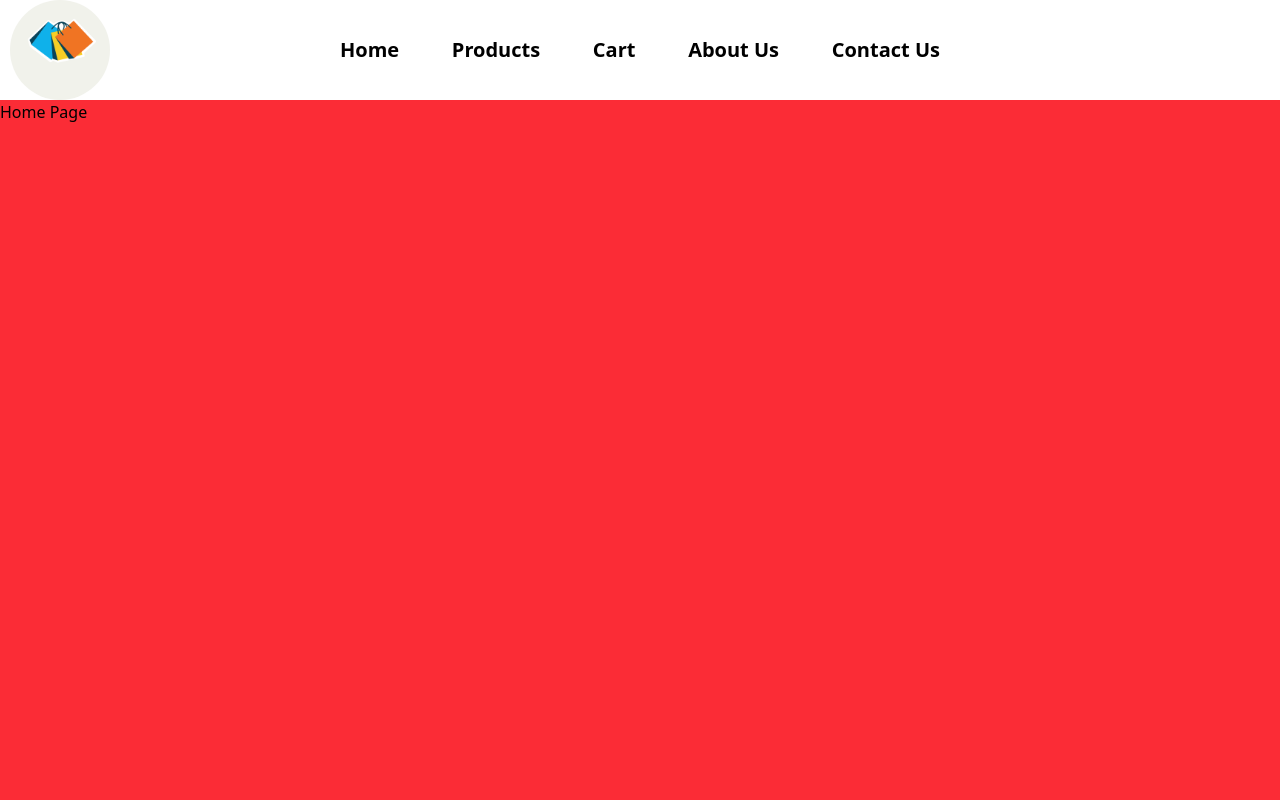
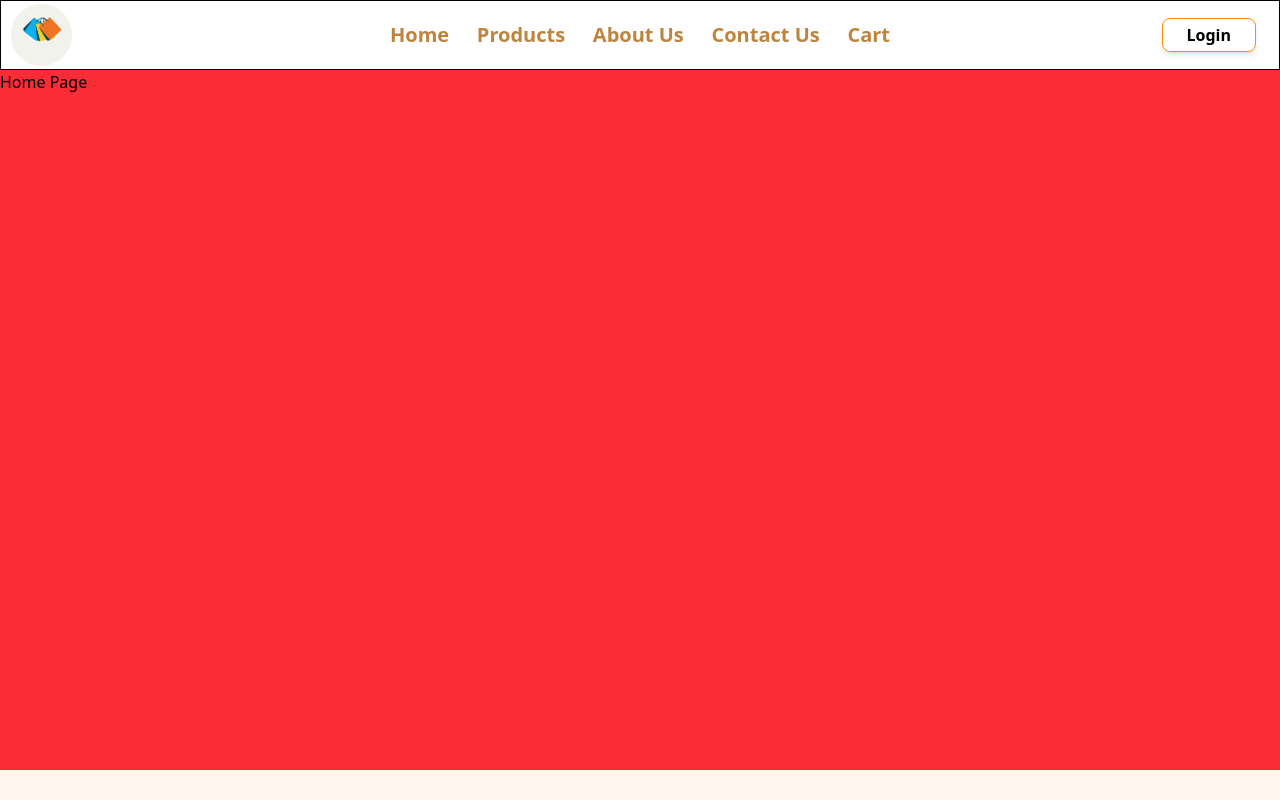
Before and after one commit to sumudusan/web-project-01-frontend, a React (Vite) app: page / in a window 1280 px wide. Built offline with nearby package versions, Linux system fonts and the light colour scheme.

Commit message:
rearranged header.👍

```diff
--- a/src/Components/header.jsx
+++ b/src/Components/header.jsx
@@ -1,16 +1,37 @@
-import { Link } from "react-router";
+import { Link } from "react-router-dom";
+import { RxHamburgerMenu } from "react-icons/rx";
+import { useState } from "react";
+import NavSlider from "./navSlider";
 
-export default function Header(){
-    return(
-        <header className=" w-full h-[100px] bg-white relative flex justify-center items-center">
-            <img src="/logo.png" className="h-full rounded-full cursor-pointer absolute left-[10px]"/>
-            <div className="h-full flex items-center w-[600px] justify-between">
-            <Link to="/" className="font-bold text-xl hover:border-b-2 border-b-amber-400 ">Home</Link>
-            <Link to="/products" className="font-bold text-xl hover:border-b-2 border-b-amber-400 ">Products</Link>
-            <Link to="/cart" className="font-bold text-xl hover:border-b-2 border-b-amber-400 ">Cart</Link>
-            <Link to="/about" className="font-bold text-xl hover:border-b-2 border-b-amber-400 ">About Us</Link>
-            <Link to="/contact" className="font-bold text-xl hover:border-b-2 border-b-amber-400 ">Contact Us</Link>
-            </div>
-        </header>
-    )
+export default function Header() {
+  const [isSliderOpen, setIsSliderOpen] = useState(false);
+
+  return (
+    <>
+      {isSliderOpen && (
+        <NavSlider
+          closeSlider={() => {
+            setIsSliderOpen(false);
+          }}
+        />
+      )}
+      <header className="bg-white border-[1px] relative flex border-black w-full h-[70px] justify-center items-center">
+        <img src="/logo.png" className="h-[90%] rounded-full cursor-pointer absolute left-[10px]"/>
+        <RxHamburgerMenu onClick={() => {setIsSliderOpen(true);}}
+          className="text-3xl absolute right-[10px] lg:hidden cursor-pointer text-[#be843d]"
+        />
+
+        <div className="items-center w-[500px] justify-between hidden h-full lg:flex ">
+          <Link to="/"className="text-xl text-[#be843d] font-bold hover:border-b border-b-[#926228]">{" "}Home{" "}</Link>
+          <Link to="/products" className="text-xl text-[#be843d] font-bold hover:border-b border-b-[#926228]">{" "}Products{" "}</Link>
+          <Link to="/about" className="text-xl text-[#be843d] font-bold hover:border-b border-b-[#926228]">{" "}About Us{" "}</Link>
+          <Link to="/contact"className="text-xl text-[#be843d] font-bold hover:border-b border-b-[#926228]">{" "}Contact Us{" "}</Link>
+          <Link to="/cart"className="text-xl text-[#be843d] font-bold hover:border-b border-b-[#926228]">{" "}Cart{" "}</Link>
+        </div>
+        <div className="absolute items-center justify-center hidden h-full p-2 gap-x-6 right-[15px] lg:flex">
+          <Link to="/login"><button className="px-6 py-1 font-semibold transition-all duration-300 border border-orange-400 rounded-lg shadow-md bg-primary text-accent backdrop-blur-lg hover:bg-orange-500/30">Login</button></Link>
+        </div>
+      </header>
+    </>
+  );
 }
```
